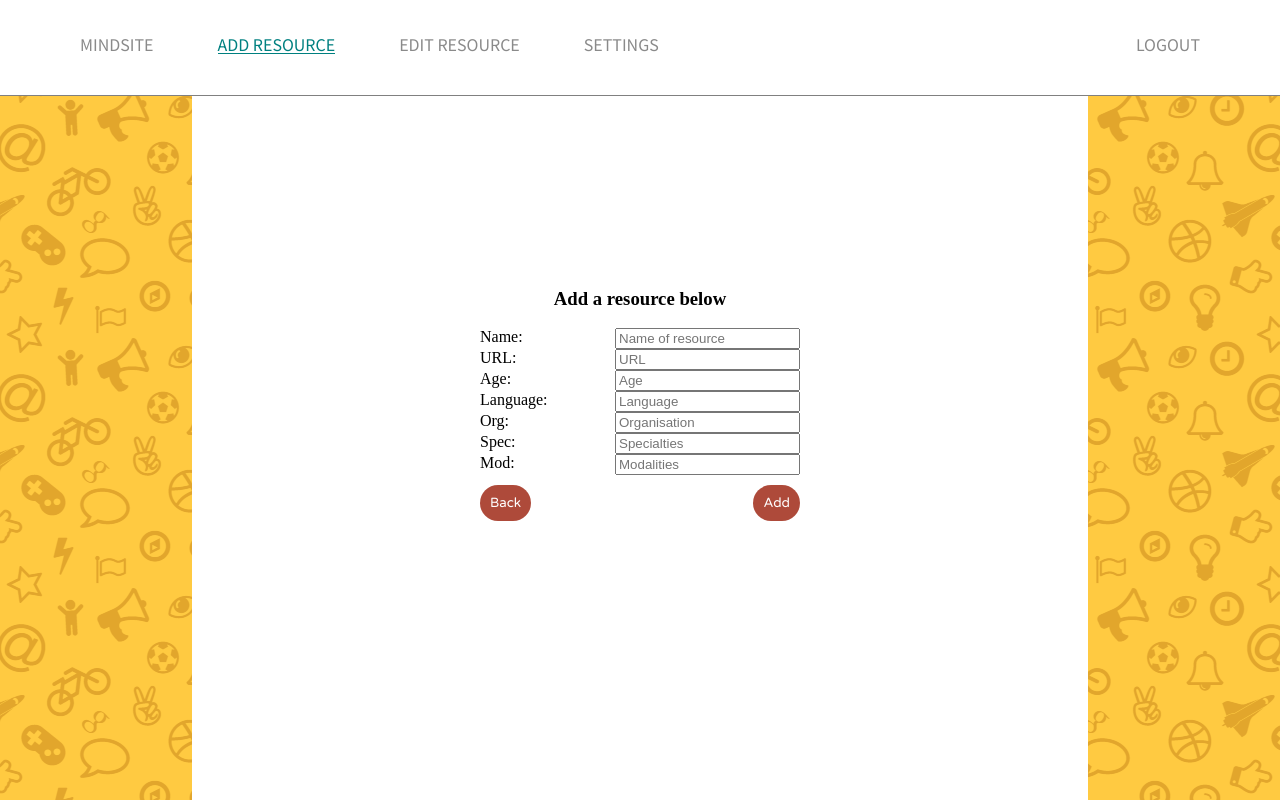
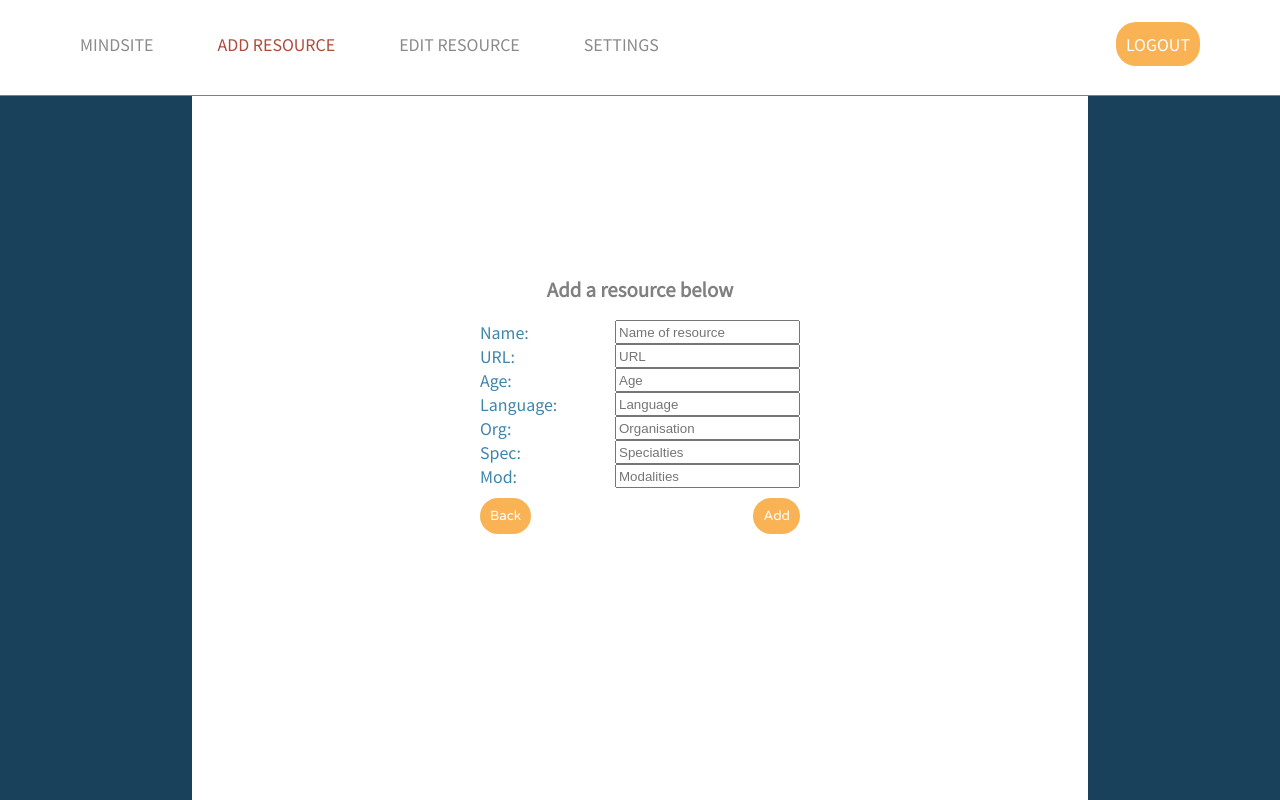
Before and after one commit to huachen24/mindsite, a PHP site: page /admin/add_resource.php in a window 1280 px wide. Run offline with PHP 8.4, Linux system fonts and the light colour scheme.

Commit message:
change colour scheme to blue/yellow

```diff
--- a/admin/styles.css
+++ b/admin/styles.css
@@ -21,8 +21,9 @@ body {
     flex-direction: column;
     align-items: center;
     justify-content: center;
-    background-image: url("../images/emojibg_admin.png");
-    background-repeat: repeat;
+    /*background-image: url("../images/emojibg_admin.png");
+    background-repeat: repeat;*/
+    background: var(--blue);
 }
 
 .center {
@@ -37,6 +38,18 @@ body {
     align-items: center;
     justify-content: center;
     text-align: center;
+    font-family: Noto Sans SC;
+    color: var(--buttons);
+}
+.center h1{
+    font-family: Varela Round;
+    color: var(--titles);
+}
+
+.center h2{
+   font-family: Noto Sans SC;
+   color: Gray;
+   font-size: 1em;
 }
 
 .sidebar {
@@ -48,7 +61,15 @@ body {
     align-items: center;
     justify-content: center;
     text-align: center;
+    font-family: Varela Round;
+    color: var(--titles);
 }
+
+.sidebar h3 {
+    font-family: Noto Sans SC;
+    color: gray;
+}
+
 
 .title {
     font-size: 3em;
@@ -63,24 +84,28 @@ form {
     flex-direction: column;
     justify-content: space-between;
     text-align: left;
+    font-family: Noto Sans SC;
 }
 
 .field {
     display: flex;
     flex-direction: row;
     justify-content: space-between;
+    font-family: Noto Sans SC;
+    color: var(--titles);
 }
 
 .buttons {
     display: flex;
     justify-content: space-between;
+    font-family: Varela Round;
 }
 
 button {
     margin: 10px 0px;
     border-radius: 20px;
     font-family: Varela Round;
-    background: var(--buttons);
+    background: var(--yellow);
     padding: 10px;
     color: white;
     transition: 0.5s;
@@ -93,17 +118,18 @@ button a {
     text-decoration: none;
     cursor: default;
     transition: 0.5s;
+    font-family: varela round;
 }
 
 button:hover{
-    background: white;
-    color: var(--buttons);
-    border: 1px solid var(--buttons);
+    background: var(--buttons);
+    color: white;
     padding: 10px;
 }
 
 button a:hover{
-    color: var(--buttons);
+    background: var(--buttons);
+    color: white
 }
 
 
@@ -155,11 +181,11 @@ button a:hover{
 }
 
 .active {
-    border-bottom: 1px solid teal;
+    border-bottom: 1px var(--buttons);
 }
 
 .active a {
-    color: teal !important;
+    color: var(--buttons) !important;
 }
 
 .logout_btn {
@@ -167,21 +193,26 @@ button a:hover{
     height: 22px;
     margin: 0px 2em;
     border-bottom: 1px solid transparent;
-    transition: border-bottom 0.5s;
+    transition: 0.5s;
 }
 
 .logout_btn a {
-    color: #8a8a8a;
+    /*color: #8a8a8a;*/
     text-decoration: none;
     transition: color 0.5s;
+    background: var(--yellow);
+    color: white;
+    border-radius: 20px;
+    padding: 10px;
+    border: none;
 }
 
 .logout_btn:hover {
-    border-bottom: 1px solid black;
+    /*border-bottom: 1px solid black;*/
 }
 
 .logout_btn a:hover {
-    color: black;
+    color: var(--buttons);
 }
 
 .action_list button {
```
